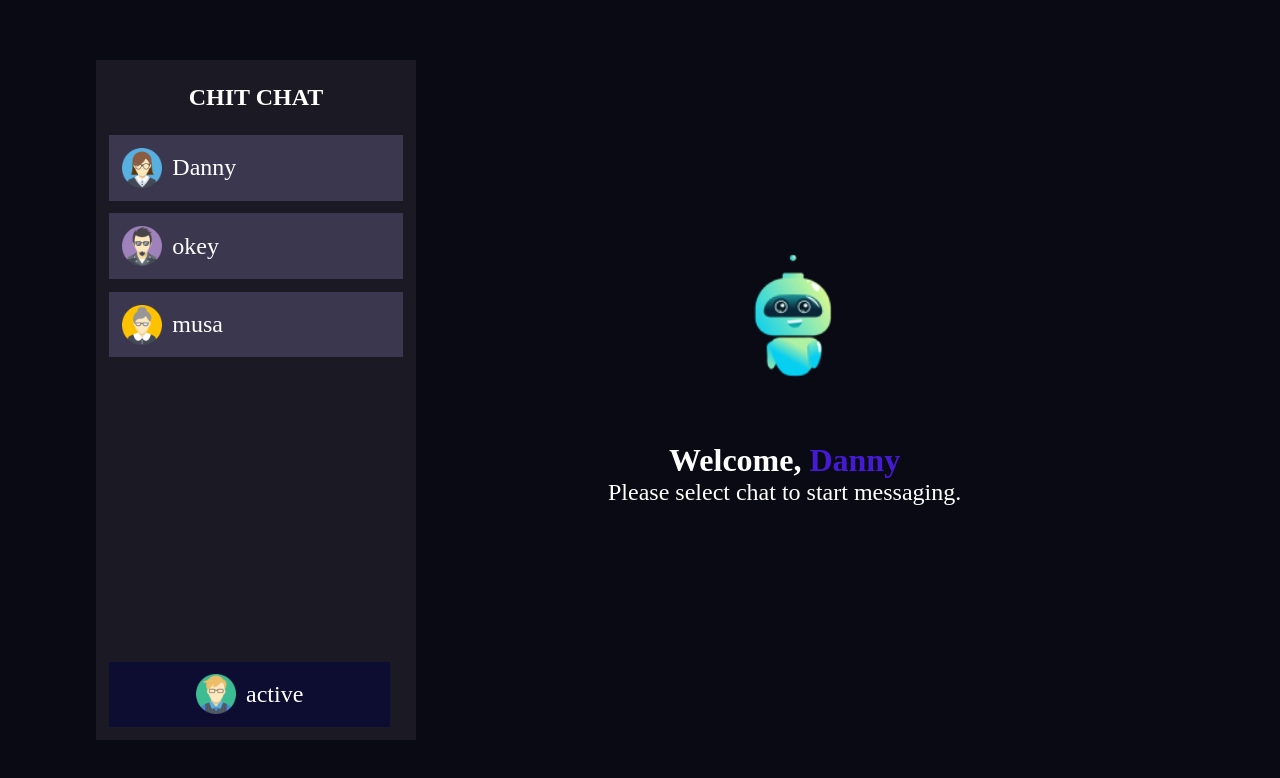
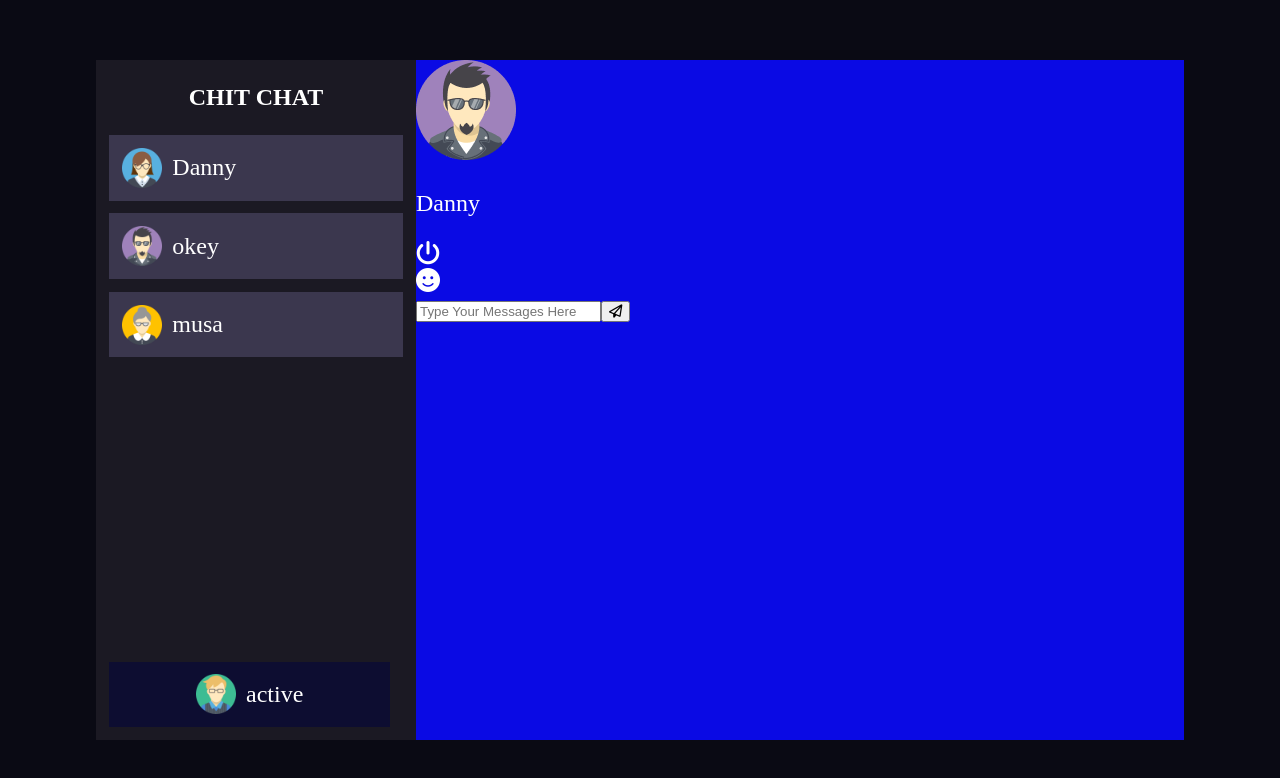
Before and after one commit to Naijabunner/chatapp, a React (Vite) app: page /ChitChatter in a window 1280 px wide. Shown: the top 778 px of the page. Built offline with nearby package versions, Linux system fonts and the light colour scheme.

Commit message:
imported icons

```diff
--- a/index.html
+++ b/index.html
@@ -3,6 +3,7 @@
   <head>
     <meta charset="UTF-8" />
     <link rel="icon"  href="\mainImg.png" />
+    <link rel="stylesheet" href="https://cdnjs.cloudflare.com/ajax/libs/font-awesome/6.5.1/css/all.min.css" integrity="sha512-DTOQO9RWCH3ppGqcWaEA1BIZOC6xxalwEsw9c2QQeAIftl+Vegovlnee1c9QX4TctnWMn13TZye+giMm8e2LwA==" crossorigin="anonymous" referrerpolicy="no-referrer" />
     <meta name="viewport" content="width=device-width, initial-scale=1.0" />
     <title>ChitChat</title>
   </head>
--- a/src/App.css
+++ b/src/App.css
@@ -131,6 +131,7 @@ form{
   position: relative;
   width: 60%;
 height: 85vh;
+background-color: #0a0ae4;
 
 }
 .ActivechatInfo{
@@ -141,7 +142,7 @@ height: 85vh;
   bottom: 0;
   background-color: #0D0D31;
 }
-.welcometab, .MessagesWrapper{
+.welcometab{
   display: flex;
   flex-direction: column;
   align-items: center;
@@ -150,6 +151,10 @@ height: 85vh;
   position: absolute;
   top: 20%;
   left: 25%;
+}
+.MessagesWrapper{
+
+
 }
 .welcometab span{
   color:#441AD3;
--- a/src/components/message.jsx
+++ b/src/components/message.jsx
@@ -1,7 +1,27 @@
+import avatarTwo from "/src/assets/Images/avtwo.png";
+
 const MessagesComp = () => {
     return ( <>
     <div className="MessagesWrapper">
+        <div className="MessagesHeader">
+<div className="MessageProfile">
+<img src={avatarTwo} alt="" />
+<p>Danny</p>
+            </div>
+            <div className="MessagesLogout">
+            <i className="fa-solid fa-power-off"></i>
+            </div>
+        </div>
+        <div className="MessagesContainer">
 
+        </div>
+        <div className="MessagesFooter">
+        <i className="fa-solid fa-face-smile"></i>
+            <div className="MessagesInput">
+                <input type="text" placeholder="Type Your Messages Here" />
+                <button><i className="fa-regular fa-paper-plane"></i></button>
+            </div>
+        </div>
     </div>
     </> );
 }
--- a/src/pages/MessagerPage/messager.jsx
+++ b/src/pages/MessagerPage/messager.jsx
@@ -4,6 +4,7 @@ import avatarThree from "/src/assets/Images/avthree.png";
 import avatarFour from "/src/assets/Images/avfour.png";
 import ChatComp from "../../components/chats";
 import WelcomeMessage from "../../components/wlcome";
+import MessagesComp from "../../components/message";
 const Chat = () => {
   const chartData = [
     { img: avatarOne, name: "Danny", active: "" },
@@ -28,7 +29,8 @@ const Chat = () => {
           </div>
         </div>
         <div className="chatbox">
-            <WelcomeMessage/>
+            <MessagesComp/>
+            {/* <WelcomeMessage/> */}
         </div>
       </div>
     </>
```
